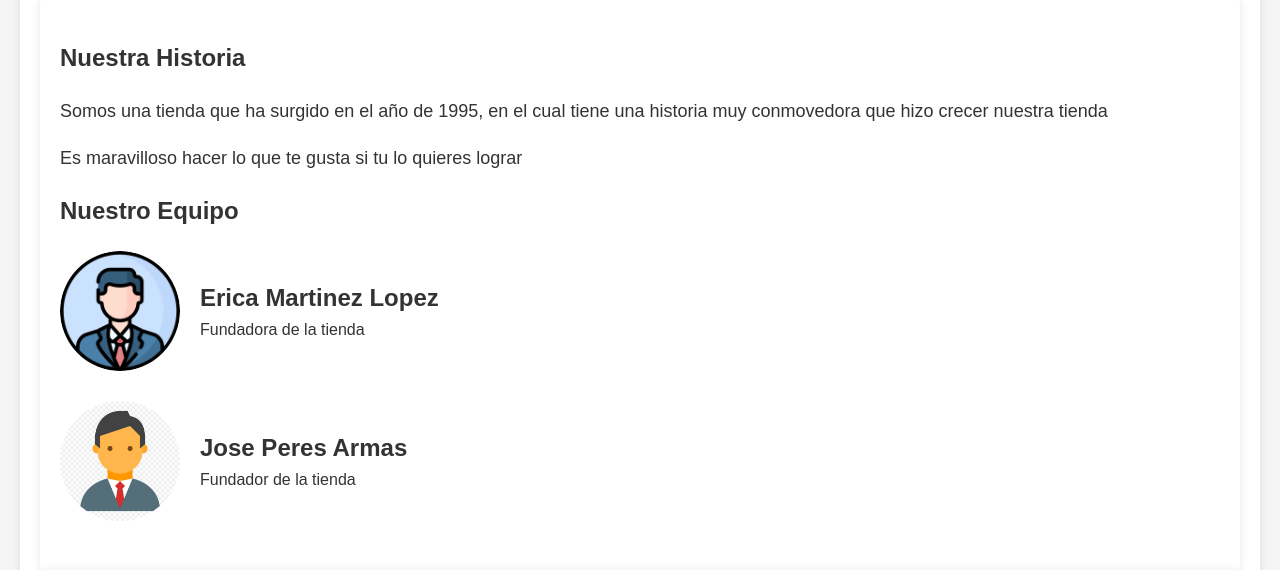
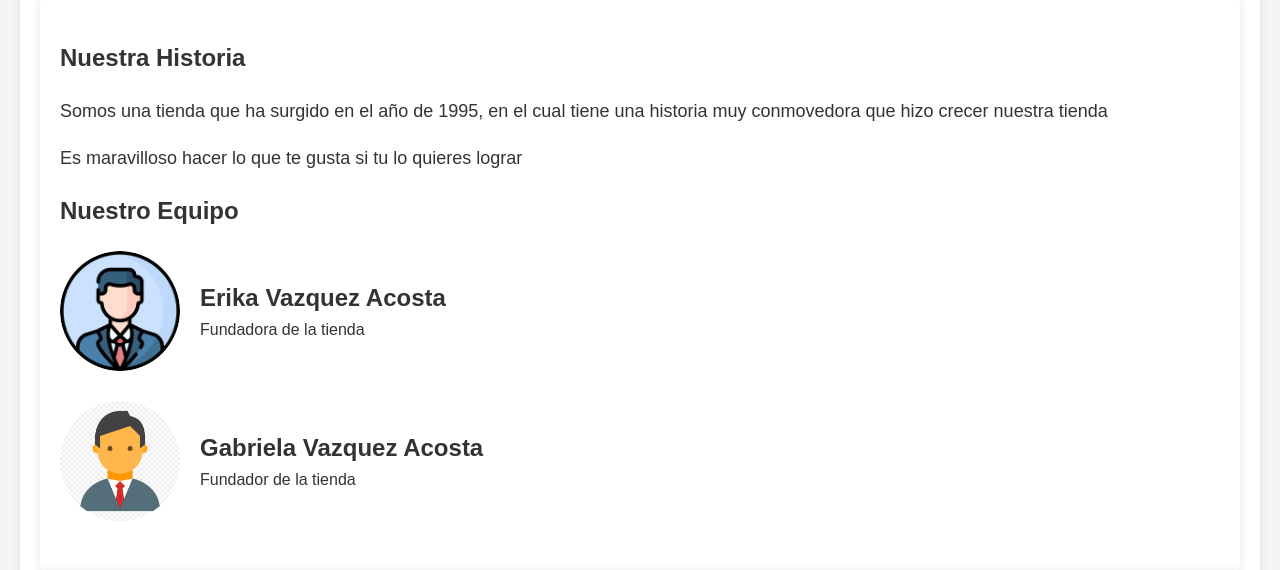
Before and after one commit to Eduardo188s/Abarrotes_Maiker, a Flask app: page /contact/ in a window 1280 px wide. Shown: the part 197-767 px from the top of the page. Run offline with Flask 3, Linux system fonts and the light colour scheme.

Commit message:
Eduardo 10

```diff
--- a/models/users.py
+++ b/models/users.py
@@ -28,8 +28,8 @@ class User:
         if self.id is None:
             with mydb.cursor() as cursor:
                 self.password = generate_password_hash(self.password)
-                sql = "INSERT INTO users(username, password, email) VALUES(%s, %s, %s)"
-                val = (self.username, self.password, self.email)
+                sql = "INSERT INTO users(username, password, email, role) VALUES(%s, %s, %s, %s)"
+                val = (self.username, self.password, self.email, self.role)
                 cursor.execute(sql, val)
                 mydb.commit()
                 self.id = cursor.lastrowid
--- a/templates/base.html
+++ b/templates/base.html
@@ -26,8 +26,9 @@
             <li><a href="{{ url_for('home.contact') }}">Acerca de</a></li>
             <li><a href="{{ url_for('user.register') }}">Registro</a></li>
             <li><a href="{{ url_for('user.login') }}">Iniciar Sesión</a></li>
+            {% endif %}
 
-            {% endif %}
+
         </ul>
     </nav>
     <div class="container">
--- a/templates/home/contact.html
+++ b/templates/home/contact.html
@@ -73,7 +73,7 @@
       <div class="team-member">
         <img src="{{ url_for('static', filename='images/persona 1.png')}}"" alt="Miembro del equipo 1">
         <div>
-          <h2>Erica Martinez Lopez</h2>
+          <h2>Erika Vazquez Acosta</h2>
           <p>Fundadora de la tienda</p>
         </div>
       </div>
@@ -81,7 +81,7 @@
       <div class="team-member">
         <img src="{{ url_for('static', filename='images/persona2.jpg')}}"" alt="Miembro del equipo 2">
         <div>
-          <h2>Jose Peres Armas</h2>
+          <h2>Gabriela Vazquez Acosta</h2>
           <p>Fundador de la tienda</p>
         </div>
       </div>
--- a/templates/user/register.html
+++ b/templates/user/register.html
@@ -26,7 +26,7 @@
             {% endif %}
         </div>
         <div>
-            {{ form.rol.label }}
+            {{ form.role.label }}
             {{ form.rol() }}
         </div>
         <div>
--- a/views/user_views.py
+++ b/views/user_views.py
@@ -1,4 +1,4 @@
-from flask import Blueprint, redirect, render_template, url_for, flash, abort
+from flask import Blueprint, redirect, render_template, url_for, flash, abort, request
 
 from models.users import User
 
@@ -16,8 +16,9 @@ def register():
         username = form.username.data
         password = form.password.data
         email = form.email.data
+        role=request.form["role"]
 
-        user = User(username, password, email)
+        user = User(username, password, email, role=role)
         user.save()
 
         return redirect(url_for('user.login'))
```
Also changed, not shown: static/images/products/instagram.jpg (added), static/images/products/persona2.jpg (added).
